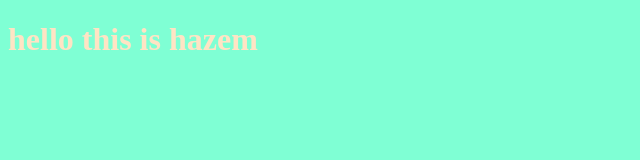
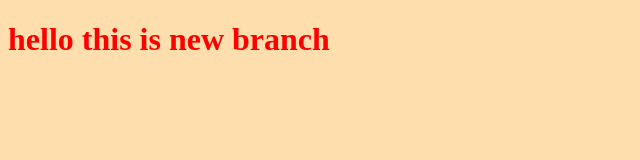
Before and after one commit to ChrolloIzuru/myprojects, a plain HTML site: page index.html in a window 1280 px wide. Shown: the whole page, without its empty margins (0-640 px from the left). Drawn offline with Linux system fonts and the light colour scheme.

Commit message:
trying something new

```diff
--- a/index.html
+++ b/index.html
@@ -7,7 +7,7 @@
     <link rel="stylesheet" href="style.css">
 </head>
 <body>
-    <h1>hello this is hazem </h1>
+    <h1>hello this is new branch </h1>
     <script src="app.js"></script>
 </body>
 </html>
--- a/style.css
+++ b/style.css
@@ -1,6 +1,6 @@
 h1{
-    color: bisque;
+    color: red;
 }
 body{
-    background-color: aquamarine;
+    background-color: navajowhite;
 }
```
